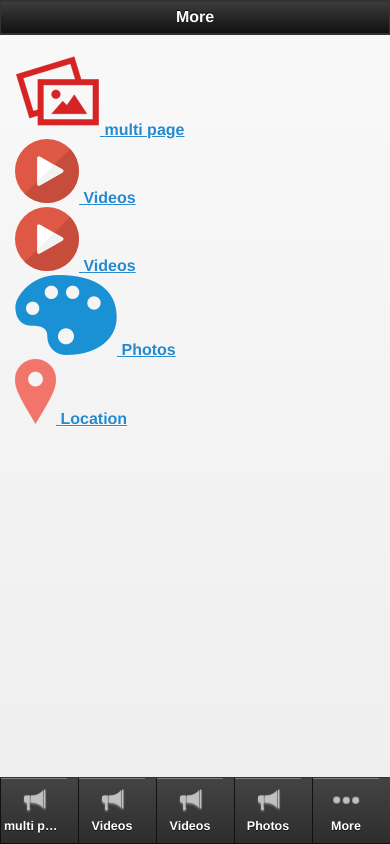
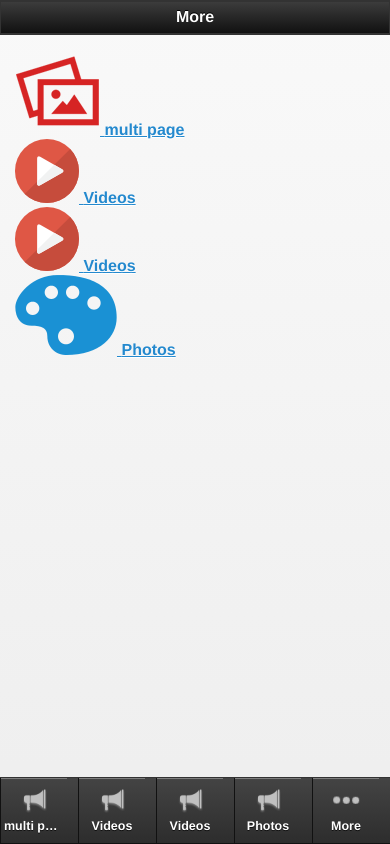
Before and after one commit to jarnailboparai/neha_12_newpngapp_590, a plain HTML site: page more.html in a window 390 px wide. Drawn offline with Linux system fonts and the light colour scheme.

Commit message:
neha_12_newpngapp_590

```diff
--- a/more.html
+++ b/more.html
@@ -130,15 +130,6 @@
 		</a>
 	</div>
 
-			<div class="app_feature_list">
-			<a class="item link" href="location_3307.html" rel="external" data-ajax="flase"  >
-																	<img src="images/location.png " />
-										</a>
-		<a href="location_3307.html" rel="external" data-ajax="flase"  >
-				<label>Location</label>
-		</a>
-	</div>
-
 
 </div>
 
```
Also changed, not shown: index.html (+0 -9 lines).
